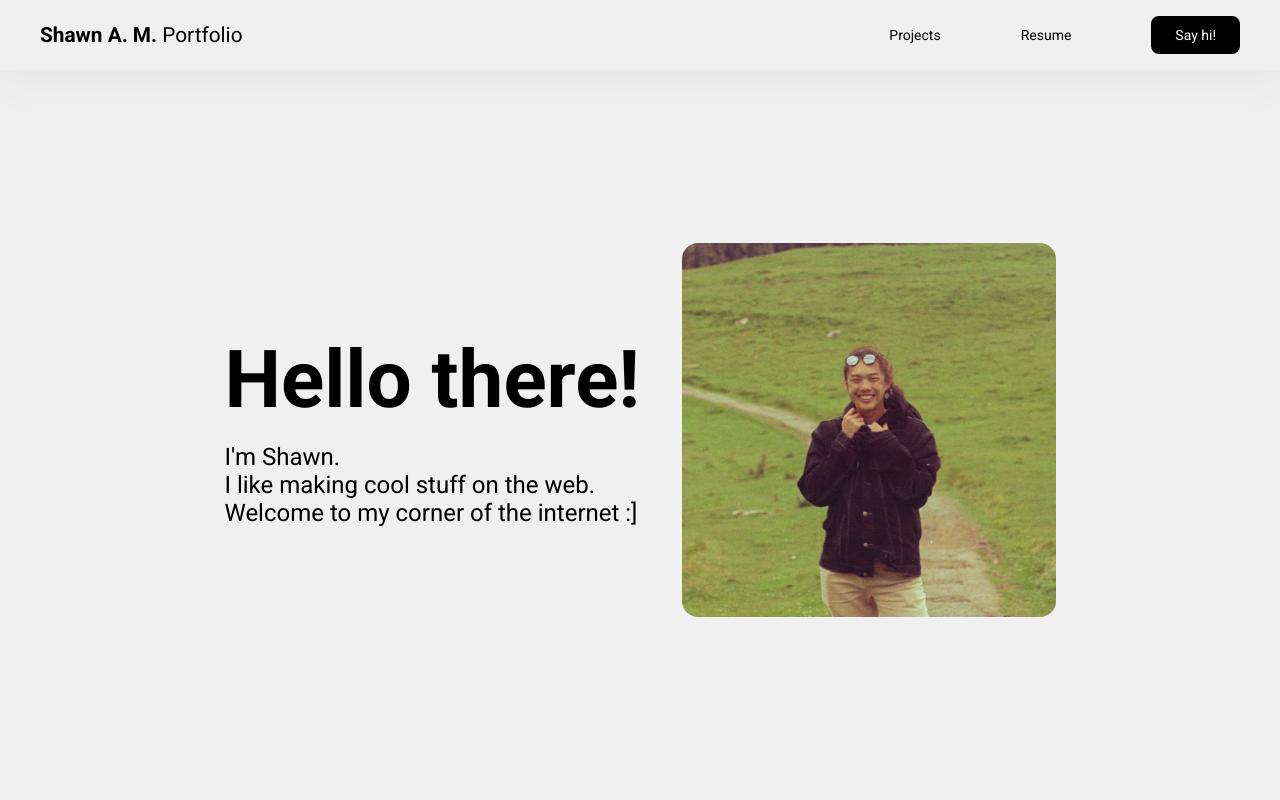
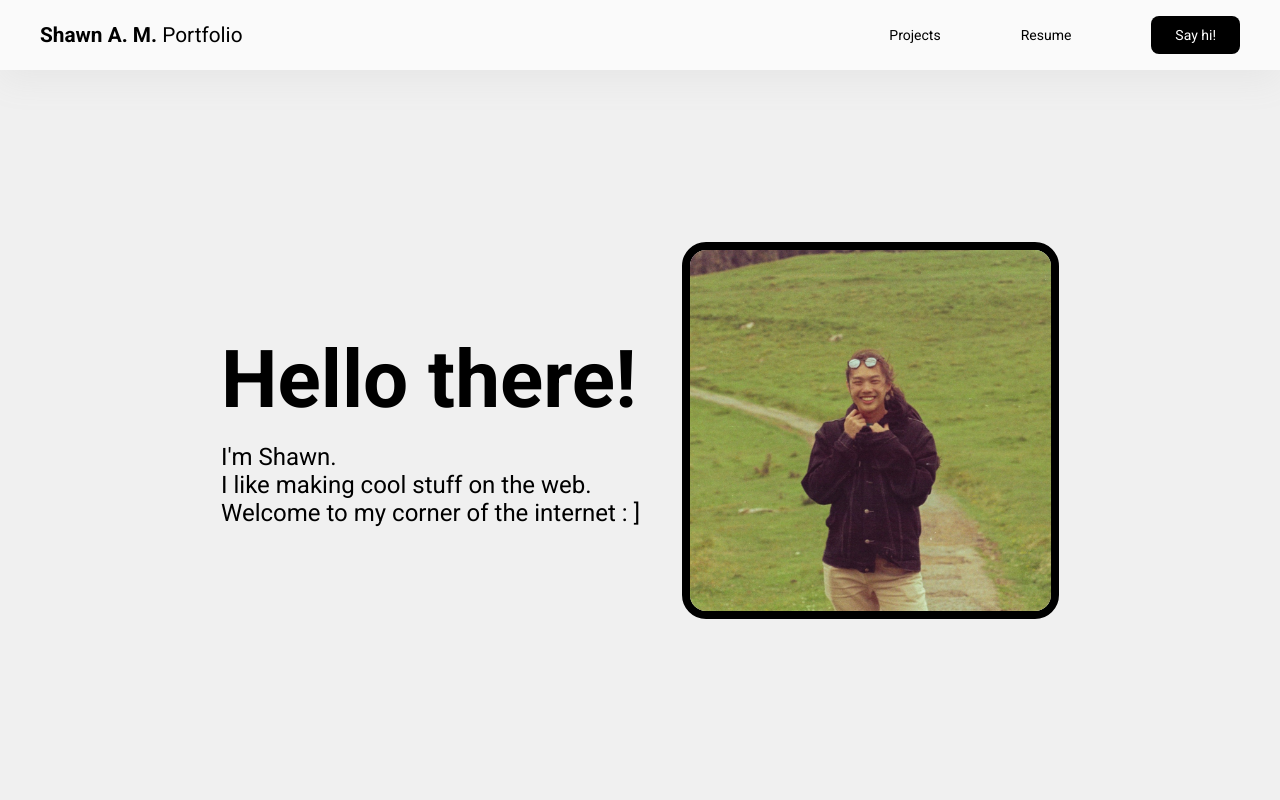
Before and after one commit to shawnanuptra/shawn-am, a Next.js app: page / in a window 1280 px wide. Shown: the top 800 px of the page. Built offline with nearby package versions, Linux system fonts and the light colour scheme.

Commit message:
changed components background color added border to hero image

```diff
--- a/src/components/navbar.tsx
+++ b/src/components/navbar.tsx
@@ -10,6 +10,7 @@ const StyledHeader = styled.div`
 	justify-content: space-between;
 	place-items: center;
 	font-size: 14px;
+	background-color: #fafafa;
 
 	/* navigation */
 	ul {
--- a/src/pages/index.tsx
+++ b/src/pages/index.tsx
@@ -30,17 +30,21 @@ const Hero = styled.section`
 		position: relative;
 		width: 90%;
 		place-self: center end;
-		border-radius: 1rem;
+		border-radius: 1.5rem;
 		aspect-ratio: 1/1;
 
 		.img {
+			border: 0.5rem solid black;
+			border-radius: 1.5rem !important;
 			place-self: center;
-			/* height: 100%; */
 			border-radius: 1rem;
-			/* border-radius: 42% 10% 45% 10% / 30% 10% 35% 10%; */
 		}
 		/* width: 200px; */
 	}
+`;
+
+const ProjectSection = styled.section`
+	background-color: #fafafa;
 `;
 
 export default function Home() {
@@ -66,7 +70,7 @@ export default function Home() {
 								<br />
 								I like making cool stuff on the web.
 								<br />
-								Welcome to my corner of the internet :]
+								Welcome to my corner of the internet : ]
 							</p>
 						</div>
 						<div className='hero-img-wrapper'>
@@ -79,7 +83,9 @@ export default function Home() {
 							/>
 						</div>
 					</Hero>
-					<section>
+				</Container>
+				<ProjectSection>
+					<Container>
 						<h2>Projects</h2>
 						<p>
 							These are some of the projects I did that I found interesting.
@@ -90,8 +96,8 @@ export default function Home() {
 						{Projects.map((project) => (
 							<ProjectItemCard project={project} />
 						))}
-					</section>
-				</Container>
+					</Container>
+				</ProjectSection>
 			</main>
 		</>
 	);
```
